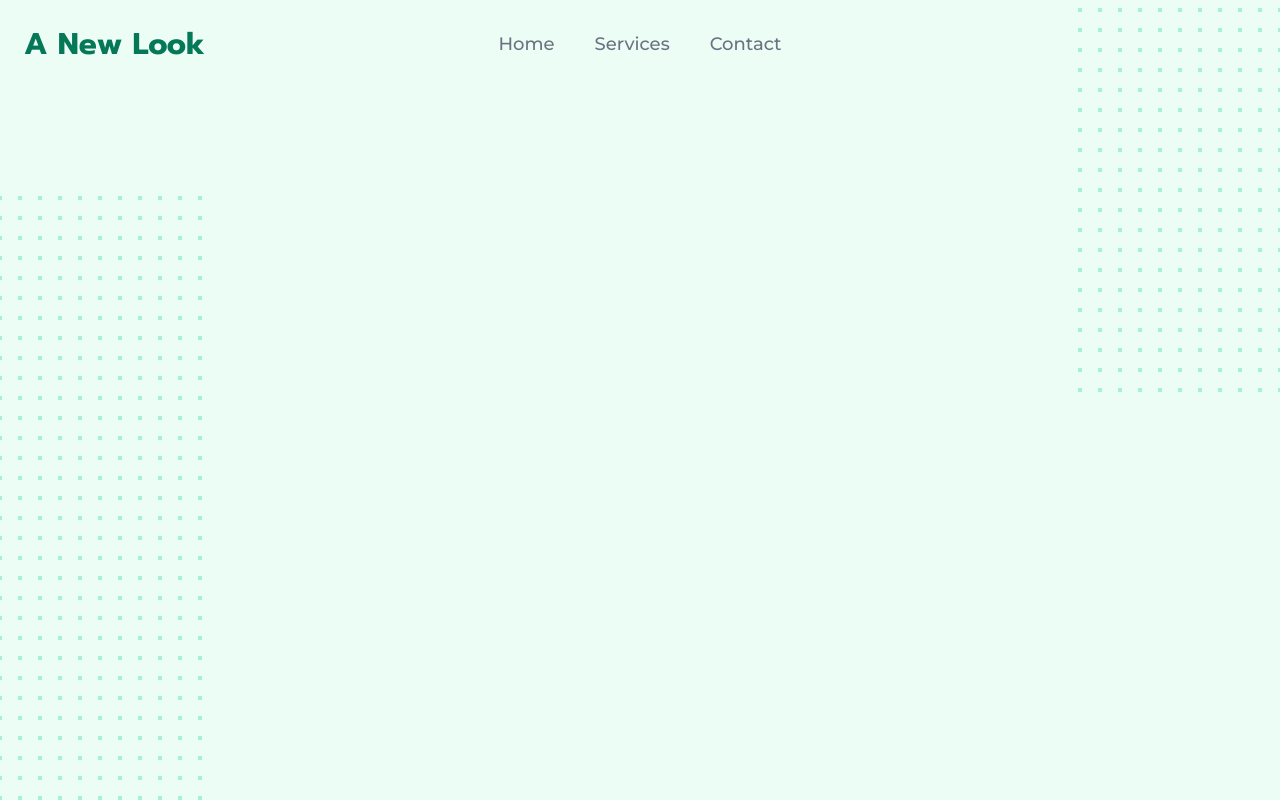
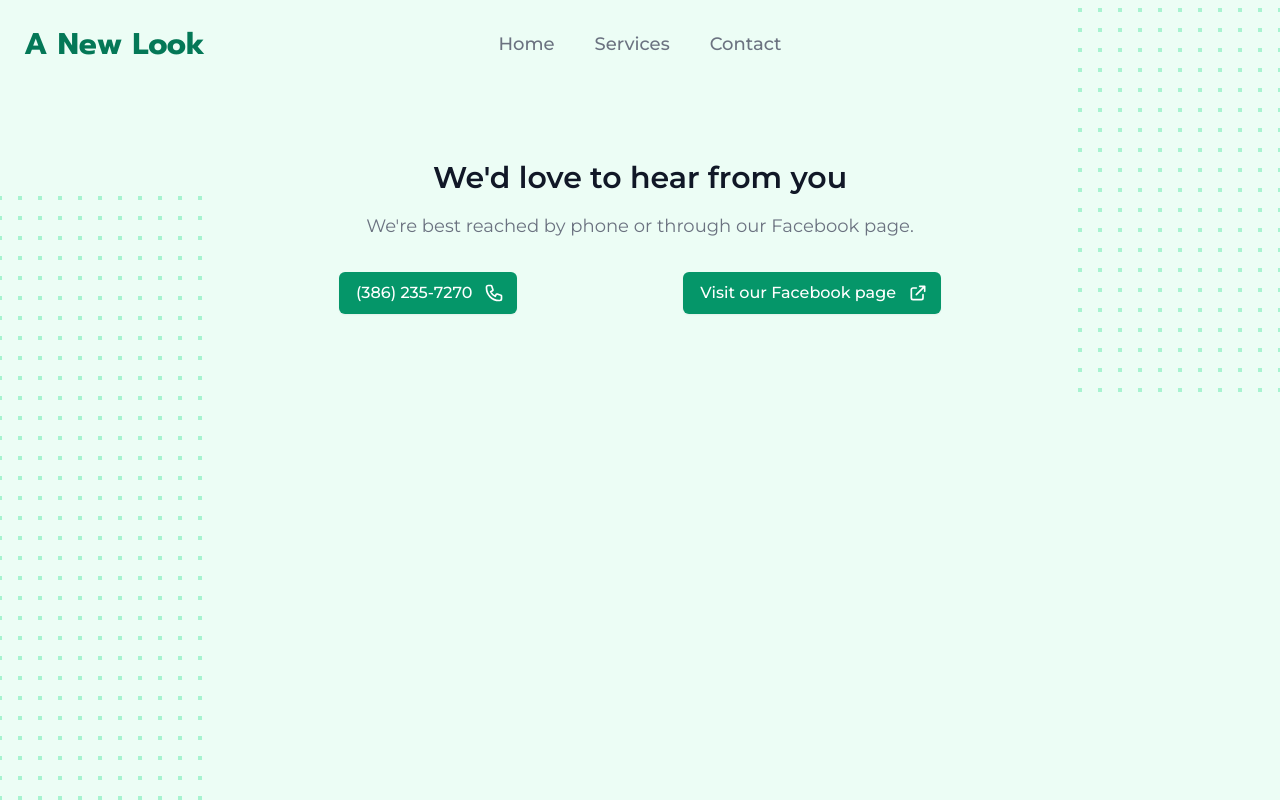
Before and after one commit to jaromighty/a-new-look, a Gatsby site: page /contact in a window 1280 px wide. Built offline with nearby package versions, Linux system fonts and the light colour scheme; Gatsby itself is replaced by a stand-in of ours.

Commit message:
add content to contact page

```diff
--- a/src/pages/contact.js
+++ b/src/pages/contact.js
@@ -1,12 +1,31 @@
 import React from 'react';
 import AppLayout from '../components/app-layout';
 import Header from '../components/header';
+import { ExternalLinkIcon, PhoneIcon } from "@heroicons/react/outline";
 
 export default function Contact() {
     return (
         <AppLayout title="Contact">
-            <div className="relative pt-6 pb-16 sm:pb-56">
+            <div className="relative pt-6 pb-24">
                 <Header />
+            </div>
+
+            <div className="max-w-7xl mx-auto px-4 sm:px-6 pb-16 lg:pb-36 lg:px-8">
+                <div className="max-w-3xl mx-auto text-center">
+                    <h2 className="text-3xl font-extrabold text-gray-900">We'd love to hear from you</h2>
+                    <p className="mt-4 text-lg text-gray-500">We're best reached by phone or through our Facebook page.</p>
+                    <div className="mt-8 space-y-8 md:space-y-0 md:flex md:justify-around">
+                        <a href="#" className="inline-flex items-center px-4 py-2 border border-transparent shadow-sm text-base font-medium rounded-md text-white bg-green-600 hover:bg-green-700 focus:outline-none focus:ring-2 focus:ring-offset-2 focus:ring-green-500">
+                            <span className="md:hidden">Call us</span>
+                            <span className="hidden md:inline">(386) 235-7270</span>
+                            <PhoneIcon className="ml-3 -mr-1 h-5 w-5" />
+                        </a>
+                        <a href="#" target="_blank" rel="noreferrer noopener" className="inline-flex items-center px-4 py-2 border border-transparent shadow-sm text-base font-medium rounded-md text-white bg-green-600 hover:bg-green-700 focus:outline-none focus:ring-2 focus:ring-offset-2 focus:ring-green-500">
+                            Visit our Facebook page
+                            <ExternalLinkIcon className="ml-3 -mr-1 h-5 w-5" />
+                        </a>
+                    </div>
+                </div>
             </div>
         </AppLayout>
     );
```
